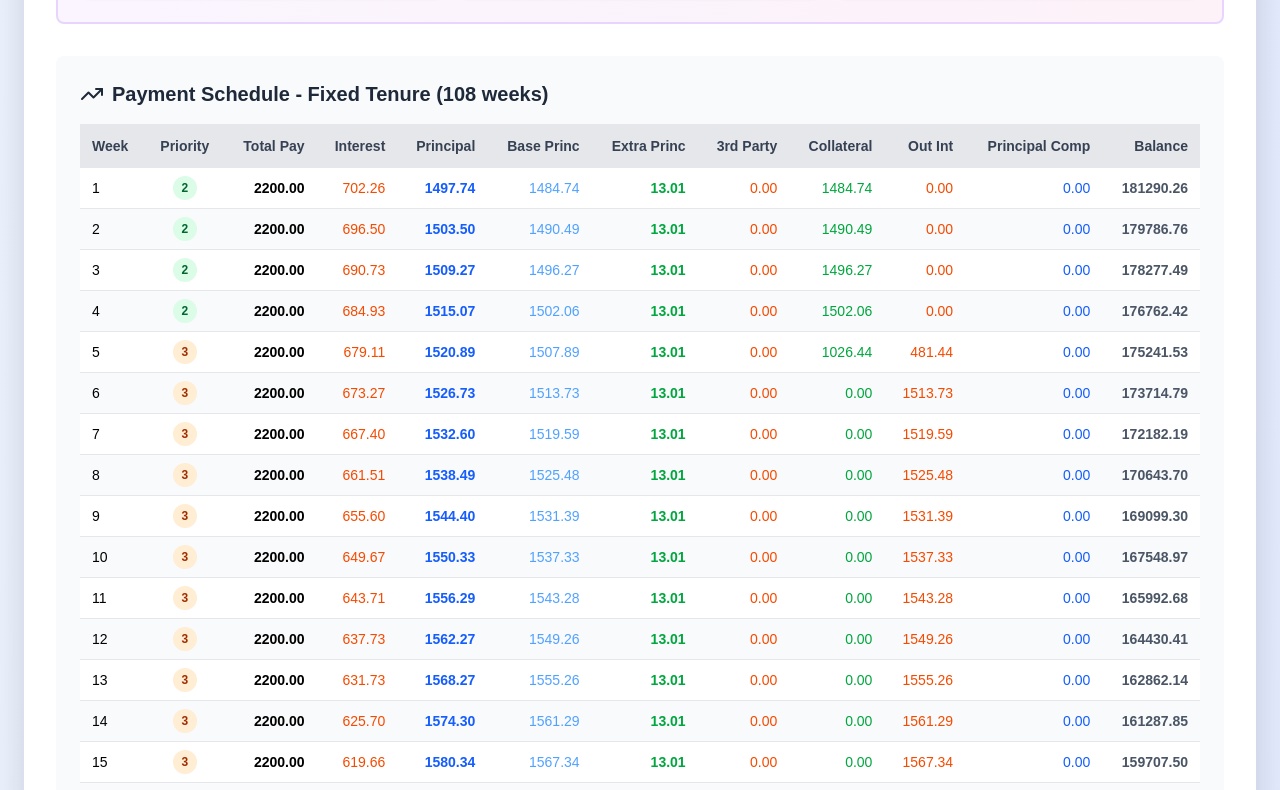
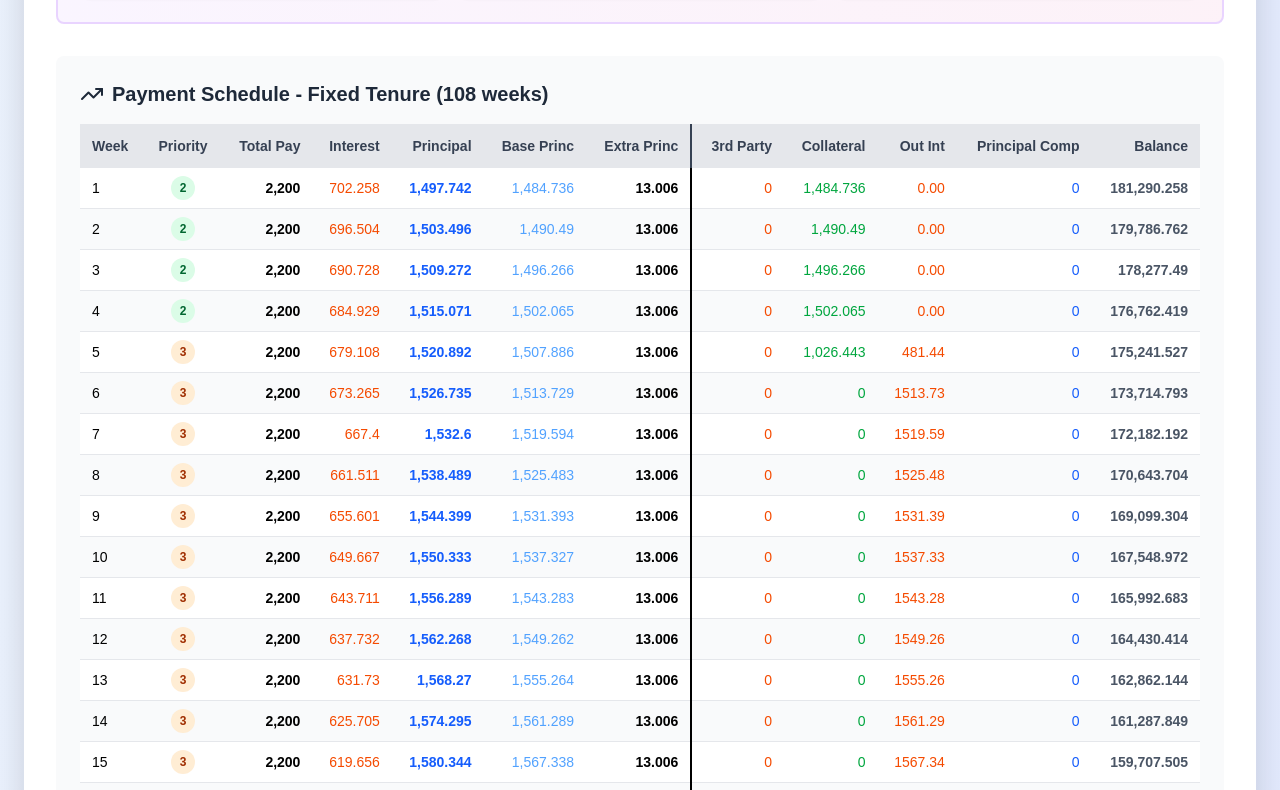
Before and after one commit to parthsinghblaze/gff-loan-calculator, a Next.js app: page / in a window 1280 px wide. Shown: the part 2170-2960 px from the top of the page. Built offline with nearby package versions, Linux system fonts and the light colour scheme.

Commit message:
enhancement

```diff
--- a/src/app/page.tsx
+++ b/src/app/page.tsx
@@ -1168,7 +1168,7 @@ export default function LoanCalculator() {
                       <th className="px-3 py-3 text-right font-semibold">Interest</th>
                       <th className="px-3 py-3 text-right font-semibold">Principal</th>
                       <th className="px-3 py-3 text-right font-semibold">Base Princ</th>
-                      <th className="px-3 py-3 text-right font-semibold">Extra Princ</th>
+                      <th className="px-3 py-3 text-right font-semibold border-r-2">Extra Princ</th>
                       <th className="px-3 py-3 text-right font-semibold">3rd Party</th>
                       <th className="px-3 py-3 text-right font-semibold">Collateral</th>
                       <th className="px-3 py-3 text-right font-semibold">Out Int</th>
@@ -1194,34 +1194,34 @@ export default function LoanCalculator() {
                           </span>
                           </td>
                           <td className="px-3 py-2 text-right text-black font-semibold">
-                            {row.totalPayment.toFixed(2)}
+                            {row.totalPayment.toLocaleString()}
                           </td>
                           <td className="px-3 py-2 text-right text-orange-600">
-                            {row.interestPayment.toFixed(2)}
+                            {row.interestPayment.toLocaleString()}
                           </td>
                           <td className="px-3 py-2 text-right text-blue-600 font-semibold">
-                            {row.principalPayment.toFixed(2)}
+                            {row.principalPayment.toLocaleString()}
                           </td>
                           <td className="px-3 py-2 text-right text-blue-400">
-                            {row.principalPaymentFromBase.toFixed(2)}
+                            {row.principalPaymentFromBase.toLocaleString()}
                           </td>
-                          <td className="px-3 py-2 text-right text-green-600 font-semibold">
-                            {row.principalPaymentFromExtra.toFixed(2)}
+                          <td className="px-3 py-2 text-right text-black font-semibold border-r-2">
+                            {row.principalPaymentFromExtra.toLocaleString()}
                           </td>
                           <td className="px-3 py-2 text-right text-orange-600">
-                            {row.thirdPartyPayment.toFixed(2)}
+                            {row.thirdPartyPayment.toLocaleString()}
                           </td>
                           <td className="px-3 py-2 text-right text-green-600">
-                            {row.collateralPayment.toFixed(2)}
+                            {row.collateralPayment.toLocaleString()}
                           </td>
                           <td className="px-3 py-2 text-right text-orange-600">
                             {row.interestPrincipalPayment.toFixed(2)}
                           </td>
                           <td className="px-3 py-2 text-right text-blue-600">
-                            {row.principalComponentsPayment.toFixed(2)}
+                            {row.principalComponentsPayment.toLocaleString()}
                           </td>
                           <td className="px-3 py-2 text-right text-gray-600 font-semibold">
-                            {row.remainingPrincipal.toFixed(2)}
+                            {row.remainingPrincipal.toLocaleString(2)}
                           </td>
                         </tr>
                     ))}
```
